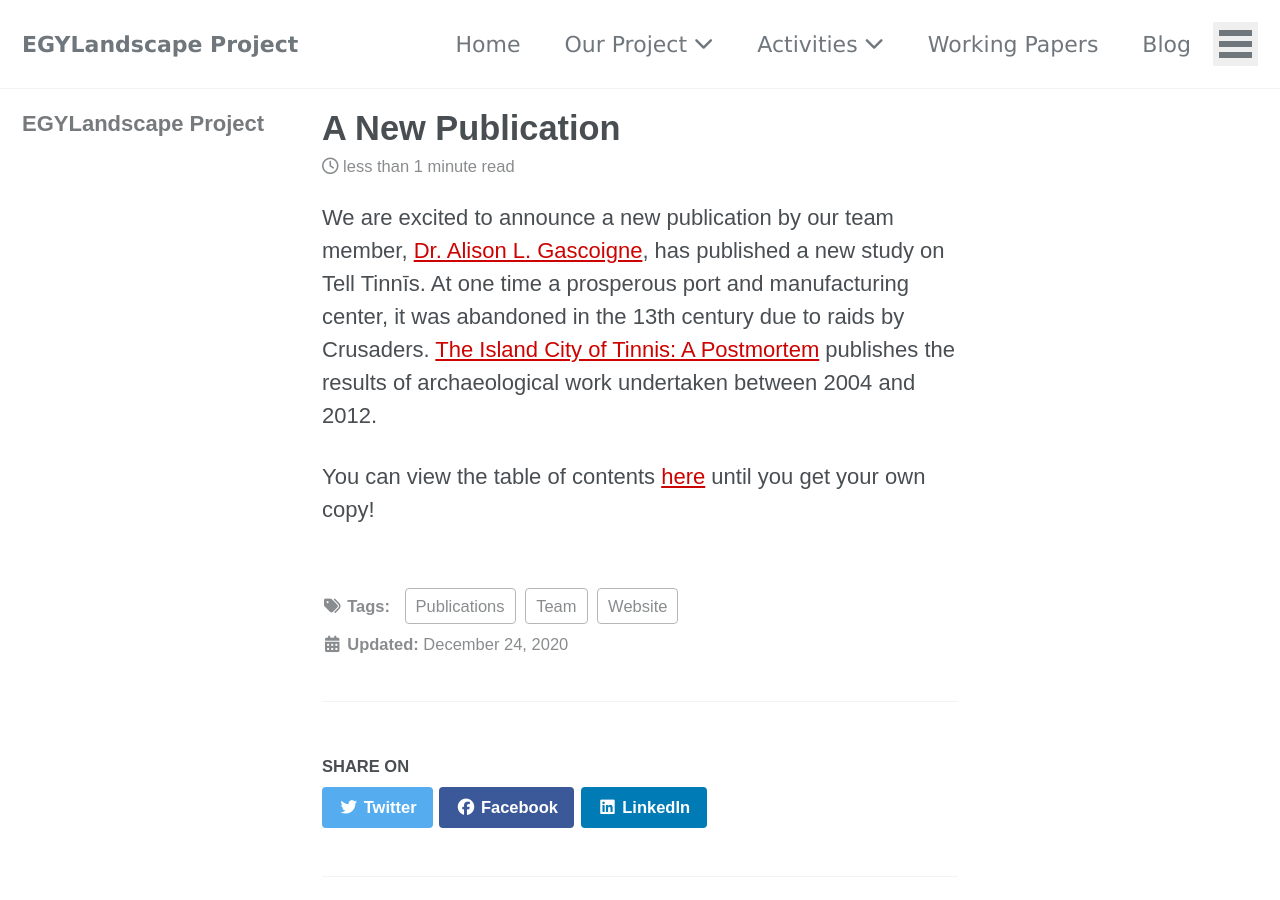
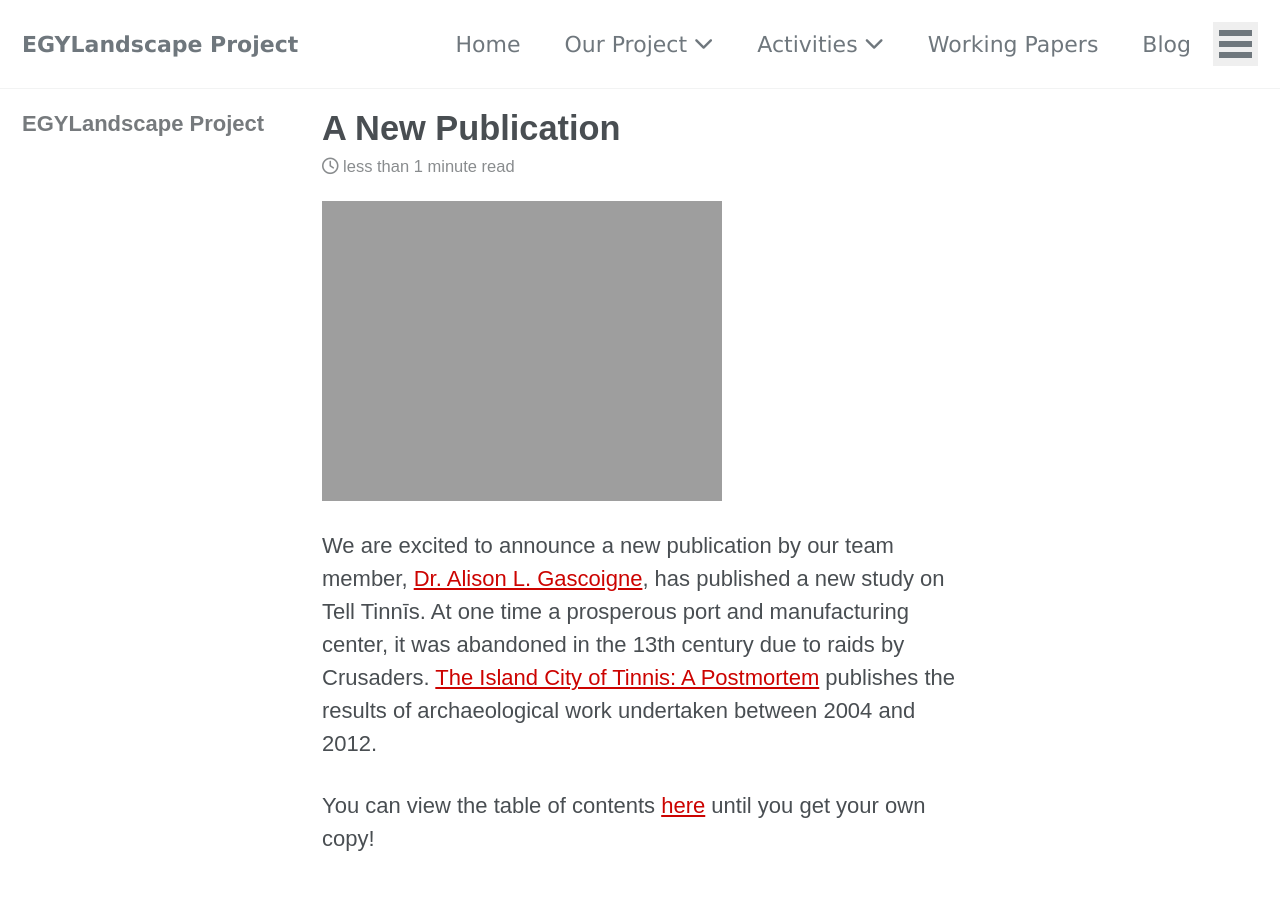
Before and after one commit to mhshaaban/egylandscapeproject.github.io, a Jekyll site: the page built from _posts/2020-12-24-new-publication.md, in a window 1280 px wide and 900 px high. Built offline with Jekyll 4.4.1, drawn with Linux system fonts in a browser that asks for light colours; cached includes are drawn as plain includes; nearby versions of some CDN libraries; some web fonts are replaced.

Commit message:
Update 2020-12-24-new-publication.md

```diff
--- a/_posts/2020-12-24-new-publication.md
+++ b/_posts/2020-12-24-new-publication.md
@@ -9,6 +9,8 @@ tags:
 date: 24-12-2020
 ---
 
+![The Island City of Tinnis Cover Image](https://www.egylandscape.org/blog/Gascoigne_publication_coverImage.jpg)
+
 We are excited to announce a new publication by our team member, [Dr. Alison L. Gascoigne](https://www.egylandscape.org/members/AlisonGascoigne/), has published a new study on Tell Tinnīs.
 At one time a prosperous port and manufacturing center, it was abandoned in the 13th century due to raids by Crusaders.
 [The Island City of Tinnis: A Postmortem](https://www.ifao.egnet.net/publications/catalogue/9782724707618/) publishes the results of archaeological work undertaken between 2004 and 2012.
```
